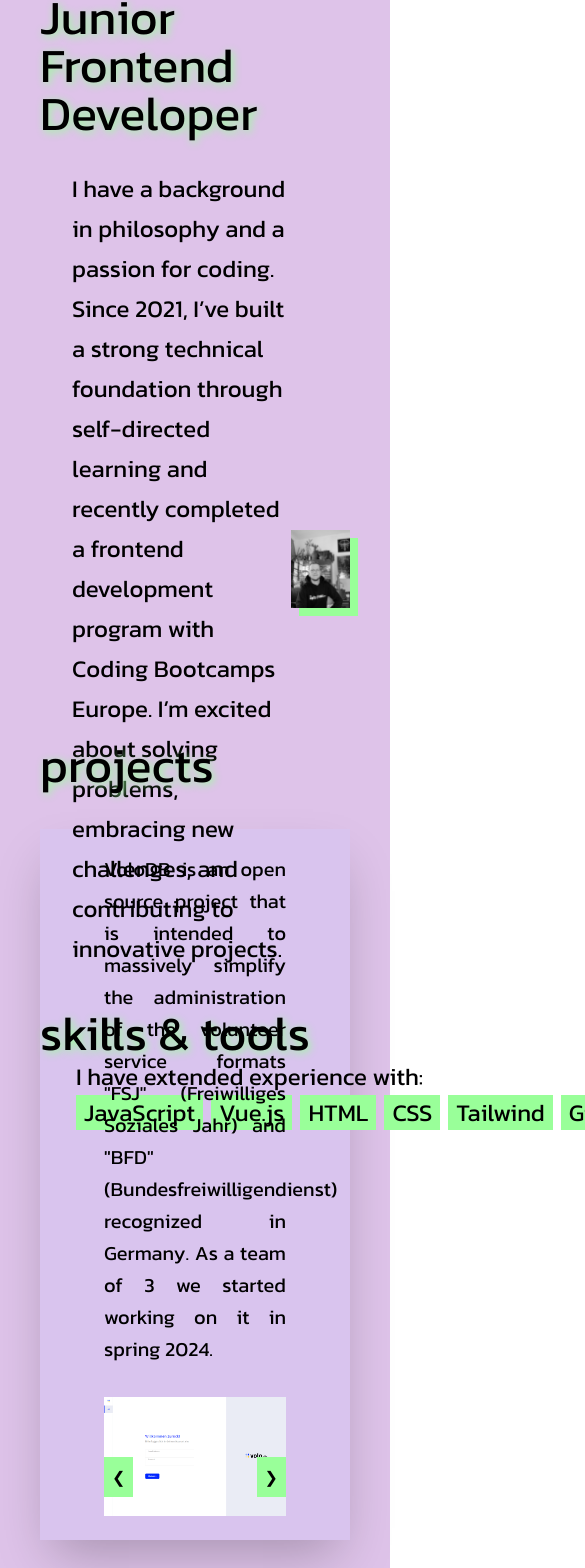
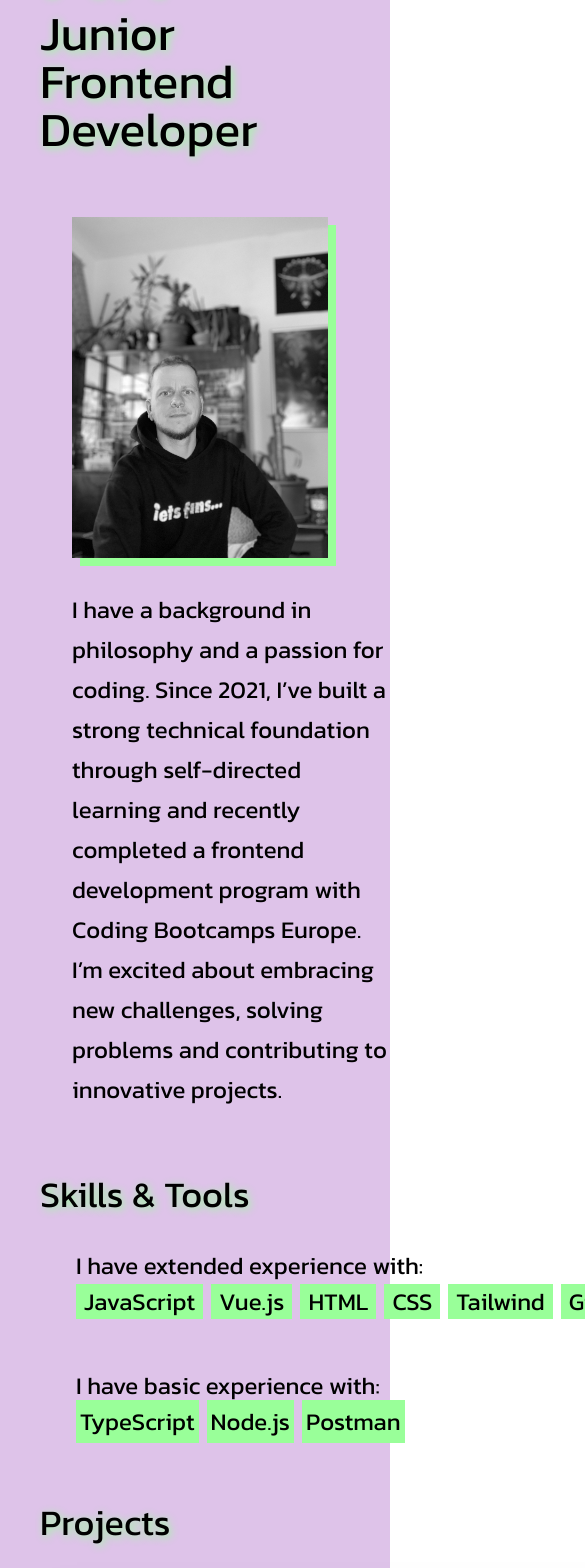
Before and after one commit to Artromi/Portfolio, a Vue app: page /#about in a window 390 px wide. Shown: the part 295-1863 px from the top of the page, 585 px wide, since content can reach past the window. Built offline with nearby package versions, Linux system fonts and the light colour scheme.

Commit message:
fix: responsive stuff

```diff
--- a/src/App.vue
+++ b/src/App.vue
@@ -1,7 +1,7 @@
 <template>
   <div class="bg-purple-100">
     <NavigationBar />
-    <main class="max-w-6xl mx-auto mt-24 px-10">
+    <main class="max-w-6xl mx-auto mt-28 px-10">
       <div id="about" class="pt-36 mt-[-144px]">
         <AboutMe />
       </div>
--- a/src/components/AboutMe.vue
+++ b/src/components/AboutMe.vue
@@ -1,25 +1,29 @@
 <template>
-  <section class="h-screen">
+  <section class="">
     <div>
       <h1 class="text-8xl text-shadow">Ari</h1>
       <h2 class="text-5xl text-shadow">Junior Frontend Developer</h2>
     </div>
 
-    <div class="flex pl-8 mt-8 items-center">
-      <p class="text-2xl leading-10">
+    <div class="flex flex-wrap gap-8 pl-8 mt-16 items-center">
+      <img
+        class="max-w-64"
+        style="box-shadow: 8px 8px #99ff99"
+        src="@/assets/profilbild.jpg"
+        alt="picture of ari"
+      />
+
+      <p class="flex-1 min-w-80 text-2xl leading-10 text-balance">
         I have a background in philosophy and a passion for coding. Since 2021, I’ve built a strong
         technical foundation through self-directed learning and recently completed a frontend
-        development program with Coding Bootcamps Europe. I’m excited about solving problems,
-        embracing new challenges, and contributing to innovative projects.
+        development program with Coding Bootcamps Europe. I’m excited about embracing new
+        challenges, solving problems and contributing to innovative projects.
       </p>
-      <div class="w-auto" style="box-shadow: 8px 8px #99ff99">
-        <img class="" src="@/assets/profilbild.jpg" alt="picture of ari" />
-      </div>
     </div>
 
-    <div class="mt-10">
-      <h4 class="text-5xl text-shadow">skills & tools</h4>
-      <div class="flex gap-16 pl-8">
+    <div class="mt-16">
+      <h4 class="text-4xl text-shadow">Skills & Tools</h4>
+      <div class="flex flex-wrap gap-12 pl-8 mt-8">
         <div class="">
           <h3 class="text-2xl p-1">I have extended experience with:</h3>
           <p class="bg-green-100 px-2 mx-1 inline text-2xl">JavaScript</p>
--- a/src/components/ProjectCard.vue
+++ b/src/components/ProjectCard.vue
@@ -1,23 +1,22 @@
 <template>
-  <section class="">
-    <h3 class="text-5xl text-shadow">projects</h3>
-    <div class="bg-blue-400 bg-opacity-20 my-10 shadow-2xl py-6 px-16">
+  <section class="mt-16">
+    <h3 class="text-4xl text-shadow">Projects</h3>
+
+    <div class="bg-blue-400 bg-opacity-20 my-10 shadow-2xl py-6 px-16 min-w-[600px]">
       <p class="text-black text-xl leading-8 text-justify mb-8">
         VoloDB is an open source project that is intended to massively simplify the administration
         of the volunteer service formats "FSJ" (Freiwilliges Soziales Jahr) and "BFD"
         (Bundesfreiwilligendienst) recognized in Germany. As a team of 3 we started working on it in
         spring 2024.
       </p>
-      <div class="relative">
+      <div class="flex items-center justify-center gap-1 min-w-96">
+        <button class="bg-green-100 p-4 text-xl" @click="changeSlides(-1)">&#10094;</button>
         <img class="volo-slides mx-auto" src="@/assets/volo1.png" />
         <img class="volo-slides mx-auto hidden" src="@/assets/volo2.png" />
+        <img class="volo-slides mx-auto hidden" src="@/assets/volo6.png" />
         <img class="volo-slides mx-auto hidden" src="@/assets/volo4.png" />
-        <button class="absolute top-1/2 left-0 bg-green-100 p-2" @click="changeSlides(-1)">
-          &#10094;
-        </button>
-        <button class="absolute top-1/2 right-0 bg-green-100 p-2" @click="changeSlides(+1)">
-          &#10095;
-        </button>
+        <img class="volo-slides mx-auto hidden" src="@/assets/volo5.png" />
+        <button class="bg-green-100 p-4 text-xl" @click="changeSlides(+1)">&#10095;</button>
       </div>
     </div>
   </section>
```
